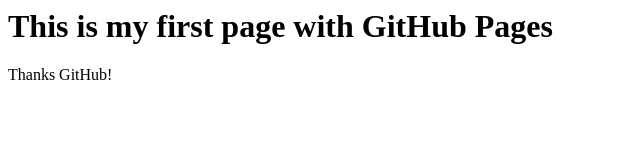
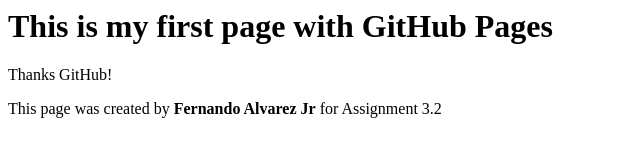
Before and after one commit to falvare2/MIT-DigitalTransformation, a plain HTML site: page index.html in a window 1280 px wide. Shown: the whole page, without its empty margins (0-640 px from the left). Drawn offline with Linux system fonts and the light colour scheme.

Commit message:
Update index.html

```diff
--- a/index.html
+++ b/index.html
@@ -1,4 +1,5 @@
 <html>
 <h1> This is my first page with GitHub Pages </h1>
 <p>Thanks GitHub!</p>
+<p>This page was created by <b>Fernando Alvarez Jr</b> for Assignment 3.2</p>
 </html>
```
